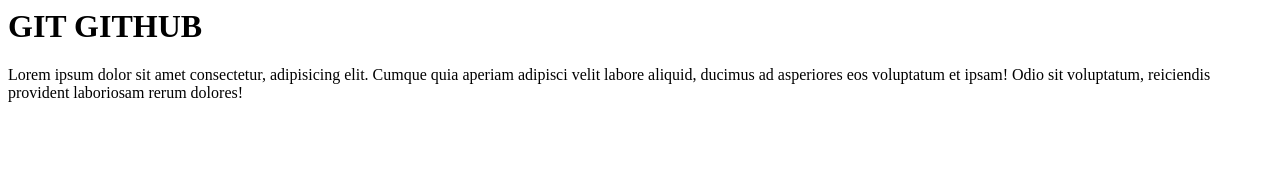
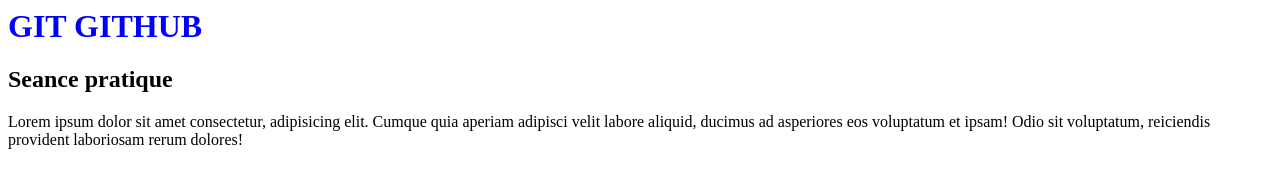
Before and after one commit to elietmsoft/seance, a plain HTML site: page index.html in a window 1280 px wide. Drawn offline with Linux system fonts and the light colour scheme.

Commit message:
add index.css

```diff
--- /dev/null
+++ b/index.css
@@ -0,0 +1,3 @@
+h1{
+    color: blue;
+}
--- a/index.html
+++ b/index.html
@@ -3,10 +3,12 @@
     <meta charset="UTF-8">
     <meta http-equiv="X-UA-Compatible" content="IE=edge">
     <meta name="viewport" content="width=device-width, initial-scale=1.0">
+    <link rel="stylesheet" href="index.css">
     <title>Document</title>
 </head>
 <body>
     <h1>GIT GITHUB</h1>
+    <h2>Seance pratique</h2>
     <p>Lorem ipsum dolor sit amet consectetur, adipisicing elit. Cumque quia aperiam adipisci velit labore aliquid, ducimus ad asperiores eos voluptatum et ipsam! Odio sit voluptatum, reiciendis provident laboriosam rerum dolores!</p>
 </body>
 </html>
```
